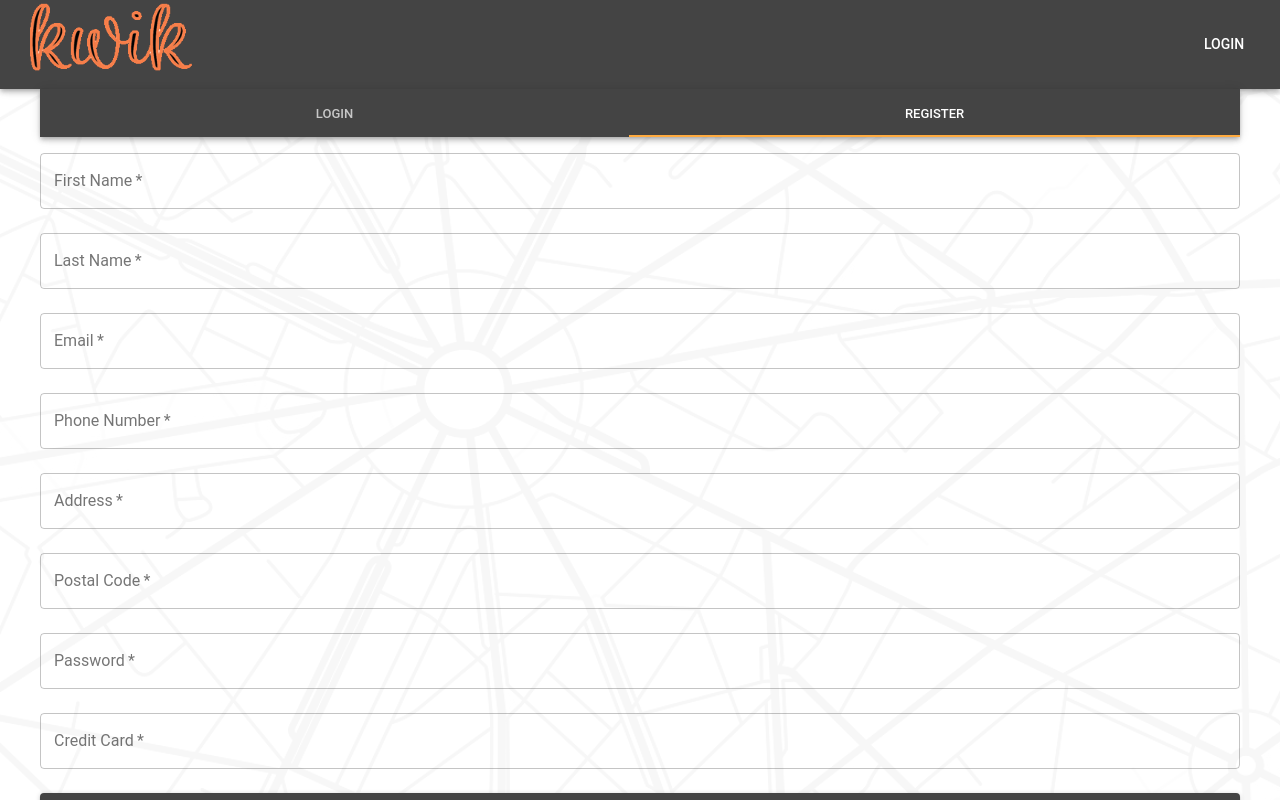
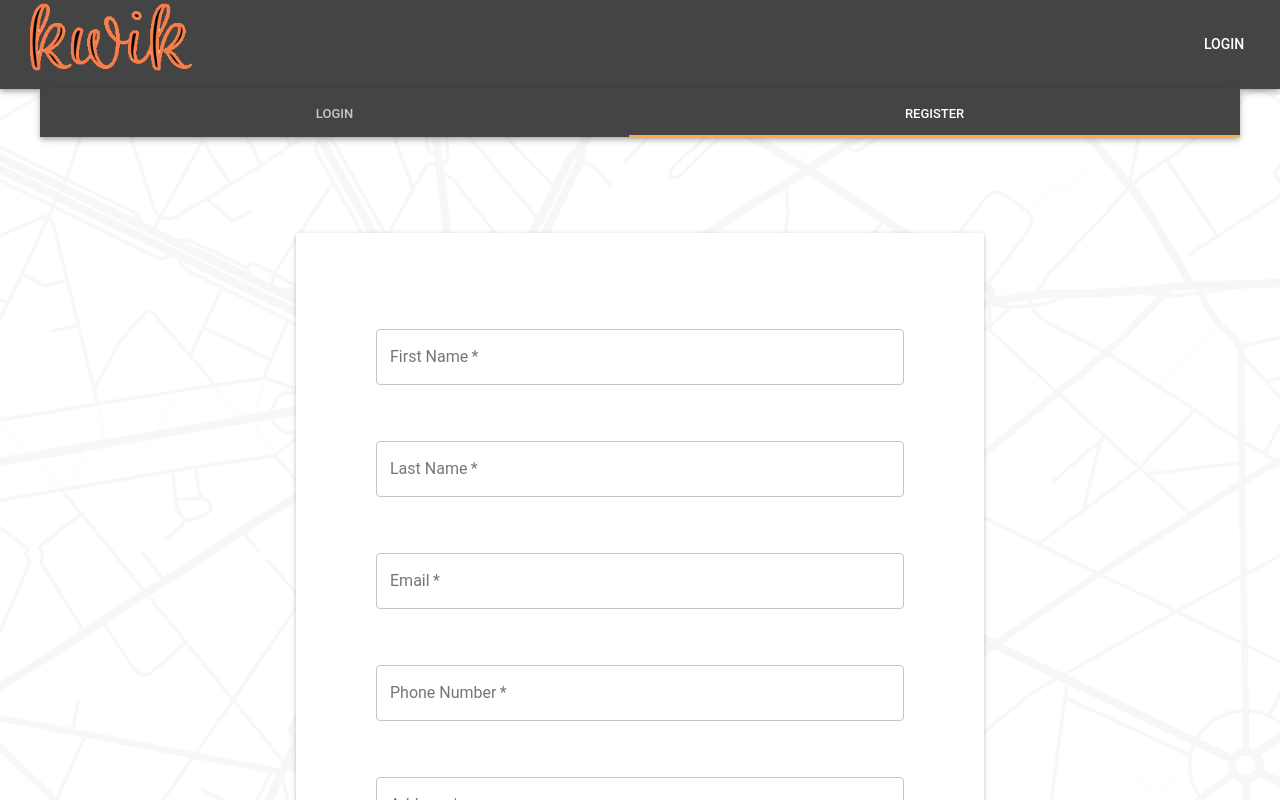
Before and after one commit to kyleyu96/kwik, a React (Create React App) app: page / in a window 1280 px wide. Both pictures are taken after a click on the tab "REGISTER". Shown: the top 800 px of the page. Built offline with nearby package versions, Linux system fonts and the light colour scheme.

Commit message:
restyle home page

```diff
--- a/src/components/HomeForm.js
+++ b/src/components/HomeForm.js
@@ -6,10 +6,25 @@ import Tabs from "@material-ui/core/Tabs";
 import Tab from "@material-ui/core/Tab";
 import TextField from "@material-ui/core/TextField";
 import Button from "@material-ui/core/Button";
+import Grid from "@material-ui/core/Grid";
+import Paper from "@material-ui/core/Paper";
 
 const styles = theme => ({
+	container: {
+		marginTop: 80
+	},
+	paper: {
+		padding: 8 * theme.spacing.unit,
+		margin: 2 * theme.spacing.unit
+	},
+	textField: {
+		margin: 2 * theme.spacing.unit
+	},
+	resize: {
+		minWidth: 500
+	},
 	button: {
-		marginTop: theme.spacing.unit * 2
+		margin: 2 * theme.spacing.unit
 	}
 });
 
@@ -49,8 +64,29 @@ class HomeForm extends React.Component {
 						<Tab label="Register" value="register" />
 					</Tabs>
 				</AppBar>
+				<Grid
+					className={classes.container}
+					container
+					spacing={24}
+					direction="column"
+					alignItems="center"
+					justify="center"
+				>
+					<Paper className={classes.paper}>
+						<form>
+							<Grid
+								container
+								alignItems="stretch"
+								justify="space-around"
+								direction="column"
+							>
 								{form === "login" && (
-					<form>
+									<Fragment>
+										<Grid
+											item
+											xs={12}
+											className={classes.textField}
+										>
 											<TextField
 												label="Email"
 												type="email"
@@ -58,10 +94,22 @@ class HomeForm extends React.Component {
 												margin="normal"
 												variant="outlined"
 												value={this.state.email}
-							onChange={this.handleChange("email")}
-							fullWidth
+												onChange={this.handleChange(
+													"email"
+												)}
 												required
+												InputProps={{
+													classes: {
+														input: classes.resize
+													}
+												}}
 											/>
+										</Grid>
+										<Grid
+											item
+											xs={12}
+											className={classes.textField}
+										>
 											<TextField
 												label="Password"
 												type="password"
@@ -69,41 +117,82 @@ class HomeForm extends React.Component {
 												margin="normal"
 												variant="outlined"
 												value={this.state.password}
-							onChange={this.handleChange("password")}
-							fullWidth
+												onChange={this.handleChange(
+													"password"
+												)}
 												required
+												InputProps={{
+													classes: {
+														input: classes.resize
+													}
+												}}
 											/>
+										</Grid>
+										<Grid
+											item
+											xs={12}
+											className={classes.button}
+										>
 											<Button
 												variant="contained"
+												fullWidth
 												color="primary"
 												type="submit"
-							className={classes.button}
-							fullWidth
 											>
 												Start Shopping
 											</Button>
-					</form>
+										</Grid>
+									</Fragment>
 								)}
 								{form === "register" && (
-					<form>
+									<Fragment>
+										<Grid
+											item
+											xs={12}
+											className={classes.textField}
+										>
 											<TextField
 												label="First Name"
 												margin="normal"
 												variant="outlined"
 												value={this.state.firstName}
-							onChange={this.handleChange("firstName")}
-							fullWidth
+												onChange={this.handleChange(
+													"firstName"
+												)}
 												required
+												InputProps={{
+													classes: {
+														input: classes.resize
+													}
+												}}
 											/>
+										</Grid>
+										<Grid
+											item
+											xs={12}
+											className={classes.textField}
+										>
 											<TextField
 												label="Last Name"
 												margin="normal"
 												variant="outlined"
 												value={this.state.lastName}
-							onChange={this.handleChange("lastName")}
-							fullWidth
+												onChange={this.handleChange(
+													"lastName"
+												)}
 												required
+												InputProps={{
+													classes: {
+														input: classes.resize
+													}
+												}}
 											/>
+										</Grid>
+										<Grid
+											item
+											xs={12}
+											className={classes.textField}
+										>
 											<TextField
 												label="Email"
 												type="email"
@@ -111,38 +200,86 @@ class HomeForm extends React.Component {
 												margin="normal"
 												variant="outlined"
 												value={this.state.email}
-							onChange={this.handleChange("email")}
-							fullWidth
+												onChange={this.handleChange(
+													"email"
+												)}
 												required
+												InputProps={{
+													classes: {
+														input: classes.resize
+													}
+												}}
 											/>
+										</Grid>
+										<Grid
+											item
+											xs={12}
+											className={classes.textField}
+										>
 											<TextField
 												label="Phone Number"
 												type="tel"
 												margin="normal"
 												variant="outlined"
 												value={this.state.phone}
-							onChange={this.handleChange("phone")}
-							fullWidth
+												onChange={this.handleChange(
+													"phone"
+												)}
 												required
+												InputProps={{
+													classes: {
+														input: classes.resize
+													}
+												}}
 											/>
+										</Grid>
+										<Grid
+											item
+											xs={12}
+											className={classes.textField}
+										>
 											<TextField
 												label="Address"
 												margin="normal"
 												variant="outlined"
 												value={this.state.address}
-							onChange={this.handleChange("address")}
-							fullWidth
+												onChange={this.handleChange(
+													"address"
+												)}
 												required
+												InputProps={{
+													classes: {
+														input: classes.resize
+													}
+												}}
 											/>
+										</Grid>
+										<Grid
+											item
+											xs={12}
+											className={classes.textField}
+										>
 											<TextField
 												label="Postal Code"
 												margin="normal"
 												variant="outlined"
 												value={this.state.postalCode}
-							onChange={this.handleChange("postalCode")}
-							fullWidth
+												onChange={this.handleChange(
+													"postalCode"
+												)}
 												required
+												InputProps={{
+													classes: {
+														input: classes.resize
+													}
+												}}
 											/>
+										</Grid>
+										<Grid
+											item
+											xs={12}
+											className={classes.textField}
+										>
 											<TextField
 												label="Password"
 												type="password"
@@ -150,30 +287,58 @@ class HomeForm extends React.Component {
 												margin="normal"
 												variant="outlined"
 												value={this.state.password}
-							onChange={this.handleChange("password")}
-							fullWidth
+												onChange={this.handleChange(
+													"password"
+												)}
 												required
+												InputProps={{
+													classes: {
+														input: classes.resize
+													}
+												}}
 											/>
+										</Grid>
+										<Grid
+											item
+											xs={12}
+											className={classes.textField}
+										>
 											<TextField
 												label="Credit Card"
 												margin="normal"
 												variant="outlined"
 												value={this.state.creditCard}
-							onChange={this.handleChange("creditCard")}
-							fullWidth
+												onChange={this.handleChange(
+													"creditCard"
+												)}
 												required
+												InputProps={{
+													classes: {
+														input: classes.resize
+													}
+												}}
 											/>
+										</Grid>
+										<Grid
+											item
+											xs={12}
+											className={classes.button}
+										>
 											<Button
 												variant="contained"
 												color="primary"
 												type="submit"
-							className={classes.button}
 												fullWidth
 											>
 												Register
 											</Button>
+										</Grid>
+									</Fragment>
+								)}
+							</Grid>
 						</form>
-				)}
+					</Paper>
+				</Grid>
 			</Fragment>
 		);
 	}
```
Also changed, not shown: package.json (+6 -1 lines), 1 other file (tests, documents, lock files or other folders). Lines whose indentation alone changed are shown as unchanged.
